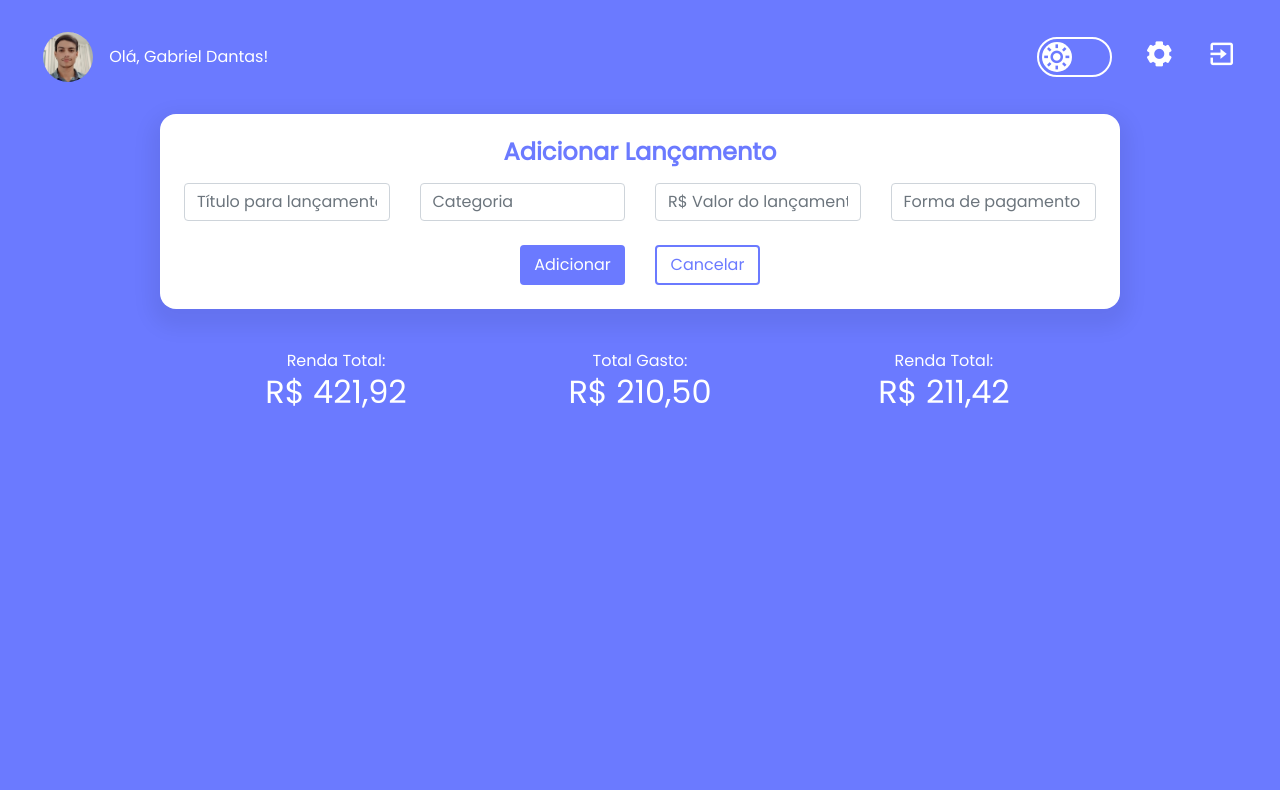
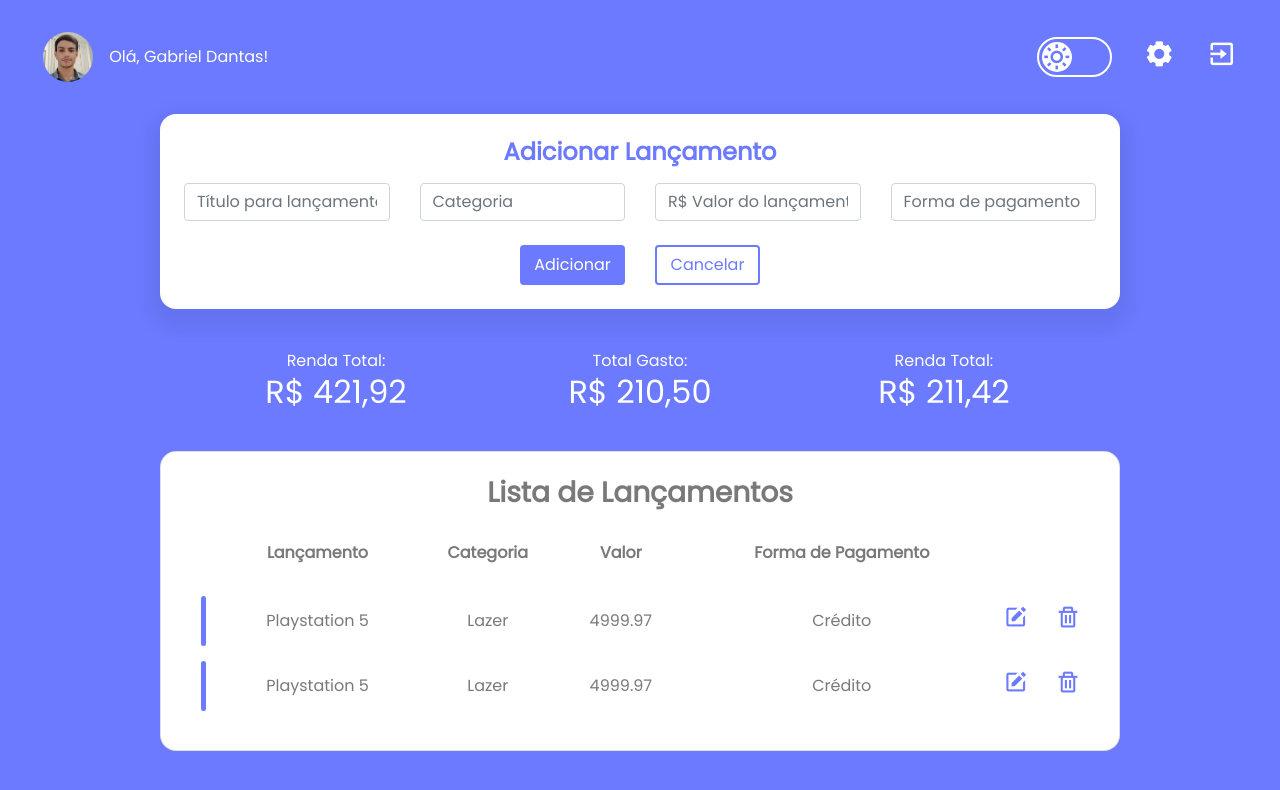
Before and after one commit to GabrielDantas-99/EasyFinance, an Angular app in the folder frontend/: page / in a window 1280 px wide. Shown: the top 790 px of the page. Built offline with nearby package versions, Linux system fonts and the light colour scheme.

Commit message:
[Frontend] Finalizando o componente overview

```diff
--- a/frontend/src/app/components/overview/overview.component.html
+++ b/frontend/src/app/components/overview/overview.component.html
@@ -55,4 +55,48 @@
             <h2>R$ 211,42</h2>
         </div>
     </div>
+    <div class="card w-75 mx-auto p-4 bg-white rounded-4">
+        <h3 class="text-secondary font-weight-bold text-center mb-0">Lista de Lançamentos</h3>
+        <table class="text-center pr-3">
+            <thead>
+              <tr>
+                <td style="min-width: 20px"></td>
+                <th class="text-center text-muted py-3"
+                  *ngFor="let c of colunasLancamentos; let i = index"
+                >
+                    <span>
+                        {{ c }}
+                    </span>
+                </th>
+              </tr>
+            </thead>
+            <tbody >
+              <tr class="my-2 " *ngFor="let l of lancamentos; let i = index">
+                <td><div class="border-l-3 mx-auto"></div></td>
+                <td class="text-muted py-1">
+                    {{ l.titulo }}
+                    <!-- <div class="border-l-3"></div> -->
+                    <!-- <span class="ml-4 pl-4">{{ l.titulo }}</span> -->
+                </td>
+                <td class="text-muted py-1">
+                    {{ l.categoria }}
+                </td>
+                <td class="text-muted py-1">
+                    {{ l.valor }}
+                </td>
+                <td class="text-muted py-1">
+                    {{ l.formaPagamento }}
+                </td>
+                <td class="text-muted py-1 row justify-content-around">
+                    <button class="action-btn edit" (click)="editar(l.id)">
+                        <i class='text-primary bx bxs-edit'></i>
+                    </button>
+                    <button class="action-btn delete" (click)="excluir(l.id)">
+                        <i class='text-primary bx bx-trash'></i>
+                    </button>
+                </td>
+              </tr>
+            </tbody>
+          </table>
+    </div>
 </div>
--- a/frontend/src/app/components/overview/overview.component.scss
+++ b/frontend/src/app/components/overview/overview.component.scss
@@ -30,46 +30,9 @@
     .form {
         box-shadow: 0 9.6px 19.2px 10px #00000010;
         h3 { font-size: 24px; }
-    //     .inputs {
-    //         display: flex;
-    //         justify-content: center;
-    //         input {
-    //             border: 1px solid #9c9c9c78;
-    //             border-radius: 5px;
-    //             width: 250px;
-    //             height: 45px;
-    //             margin: 1.5rem 1rem;
-    //             padding: 1em;
-    //             &:focus {
-    //                 outline: 2px solid #6b7affba;
-    //                 // box-shadow: 0px 0px 3px 5px #6b7affbc;
-    //             }
-    //             &::placeholder { color: #9c9c9c95; }
-    //         }
-    //     }
-    //     .row {
-    //         display: flex;
-    //         justify-content: center;
-    //         align-items: center;
-    //         .btn {
-    //             margin: 0 1rem;
-    //             border-radius: 5px;
-    //             padding: 8px 15px;
-    //             cursor: pointer;
-    //         }
-    //
-    //         .btn-outlined-primary {
-    //             transition: all 300ms ease;
-    //             background: #6b7aff00;
-    //             border: 2px solid #6B7AFF;
-    //             color: #6B7AFF;
-    //             &:hover {
-    //                 background: #6B7AFF;
-    //                 border: 2px solid #6B7AFF;
-    //                 color: white;
-    //                 transition: all 300ms ease;
-    //             }
-    //         }
-    //     }
+    }
+    .card table {
+        border-spacing: 0 15px;
+        border-collapse: separate;
     }
 }
--- a/frontend/src/app/components/overview/overview.component.ts
+++ b/frontend/src/app/components/overview/overview.component.ts
@@ -1,10 +1,36 @@
-import { Component } from '@angular/core';
+import { Component, OnInit } from '@angular/core';
 
 @Component({
   selector: 'app-overview',
   templateUrl: './overview.component.html',
   styleUrls: ['./overview.component.scss']
 })
-export class OverviewComponent {
+export class OverviewComponent implements OnInit {
+
+  colunasLancamentos: string[] = ['Lançamento', 'Categoria', 'Valor', 'Forma de Pagamento', ''];
+
+  lancamentos: Lancamento[] = [
+    { id: 1, titulo: 'Playstation 5', categoria: 'Lazer', valor: 4999.97, formaPagamento: 'Crédito' },
+    { id: 1, titulo: 'Playstation 5', categoria: 'Lazer', valor: 4999.97, formaPagamento: 'Crédito' }
+  ];
+
+  ngOnInit(): void {
+  }
+
+  editar(id: number): void {
+    console.log("Editar: "+id);
+  }
+
+  excluir(id: number): void {
+    console.log("Editar: "+id);
+  }
 
 }
+
+export interface Lancamento {
+  id?: number;
+  titulo: string;
+  categoria: string;
+  valor: number;
+  formaPagamento: string;
+}
--- a/frontend/src/index.html
+++ b/frontend/src/index.html
@@ -11,8 +11,11 @@
   <!-- BOX ICONS -->
   <link href='https://unpkg.com/boxicons@2.1.4/css/boxicons.min.css' rel='stylesheet'>
   <!-- Bootstrap -->
-  <link  rel="stylesheet"  href="https://stackpath.bootstrapcdn.com/bootstrap/4.1.3/css/bootstrap.min.css"
+  <link rel="stylesheet"  href="https://stackpath.bootstrapcdn.com/bootstrap/4.1.3/css/bootstrap.min.css"
   integrity="sha384-MCw98/SFnGE8fJT3GXwEOngsV7Zt27NXFoaoApmYm81iuXoPkFOJwJ8ERdknLPMO"  crossorigin="anonymous">
+  <!-- AnimateCSS -->
+  <link rel="stylesheet" href="https://cdnjs.cloudflare.com/ajax/libs/animate.css/4.1.1/animate.min.css"
+  />
 </head>
 <body>
   <app-root></app-root>
--- a/frontend/src/styles.scss
+++ b/frontend/src/styles.scss
@@ -1,5 +1,14 @@
 /* You can add global styles to this file, and also import other style files */
 @import url('https://fonts.googleapis.com/css2?family=Poppins:ital,wght@0,100;0,200;0,300;0,400;1,200&display=swap');
+
+:root {
+    --text-primary: #6B7AFF;
+    --text-secondary: #333333a8;
+    --text-muted: #ced4da;
+    --text-info: #256ef7;
+    --text-warning: #f5cb59;
+    --text-danger: #ee5454;
+}
 
 * {
     margin: 0;
@@ -8,42 +17,82 @@
     text-decoration: none;
     list-style: none;
     font-family: 'Poppins', sans-serif;
+    border: none;
 }
 
 p { margin-bottom: 0 !important; }
 
+button:focus  { outline: none; }
+
 /*  BOOTSTRAP EDITION  */
-.text-primary { color: #6B7AFF !important }
+.text-primary { color: var(--text-primary) !important }
+.text-secondary { color: var(--text-secondary) !important }
+.text-muted { color: var(--text-secondary) !important }
+.text-info { color: var(--text-info) !important }
+.text-warning { color: var(--text-warning) !important }
+.text-danger { color: var(--text-danger) !important }
 
 .rounded-4 { border-radius: 1rem!important; }
+
+.border-l-3 {
+    width: 5px;
+    height: 50px;
+    background: var(--text-primary);
+    border-radius: 15px;
+}
 
 .form-control:focus {
     box-shadow: 0px 0px 2px 2px #6b7aff62;
     border: 1px solid #6b7aff62;
 }
 
+.action-btn {
+    cursor: pointer;
+    display: flex;
+    align-items: center;
+    justify-content: center;
+    width: 35px;
+    height: 35px;
+    border-radius: 50px;
+    background: #ffffff00;
+    transition: all 300ms ease;
+    i { font-size: 25px; }
+
+}
+.edit:hover {
+    background: var(--text-warning);
+    border-radius: 50px;
+    i { color: white !important; }
+}
+
+.delete:hover {
+    background: var(--text-danger);
+    border-radius: 50px;
+    i { color: white !important; }
+}
+
 .btn { min-width: 105px; }
 
 .btn-primary {
-    background: #6B7AFF;
-    border: 2px solid #6B7AFF;
+    background: var(--text-primary);
+    border: 2px solid var(--text-primary);
     color: white;
     transition: all 300ms ease;
     &:hover {
         background: #6b7aff00;
-        border: 2px solid #6B7AFF;
-        color: #6B7AFF;
+        border: 2px solid var(--text-primary);
+        color: var(--text-primary);
     }
 }
 
 .btn-outline-primary {
     transition: all 300ms ease;
     background: #6b7aff00;
-    border: 2px solid #6B7AFF;
-    color: #6B7AFF;
+    border: 2px solid var(--text-primary);
+    color: var(--text-primary);
     &:hover {
-        background: #6B7AFF;
-        border: 2px solid #6B7AFF;
+        background: var(--text-primary);
+        border: 2px solid var(--text-primary);
         color: white;
         transition: all 300ms ease;
     }
@@ -52,12 +101,18 @@ p { margin-bottom: 0 !important; }
 .btn-outline-secondary {
     transition: all 300ms ease;
     background: #6b7aff00;
-    border: 2px solid #6c757d;
-    color: #6c757d;
+    border: 2px solid var(--text-muted);
+    color: var(--text-muted);
     &:hover {
-        background: #6c757d;
-        border: 2px solid #6c757d;
+        background: var(--text-muted);
+        border: 2px solid var(--text-muted);
         color: white;
         transition: all 300ms ease;
     }
 }
+
+.djcac {
+    display: flex;
+    align-items: center;
+    justify-content: center;;
+}
```
Also changed, not shown: frontend/src/app/app.module.ts (+11 -13 lines), frontend/src/app/shared/material/material.module.ts (added, +9 -0 lines).
